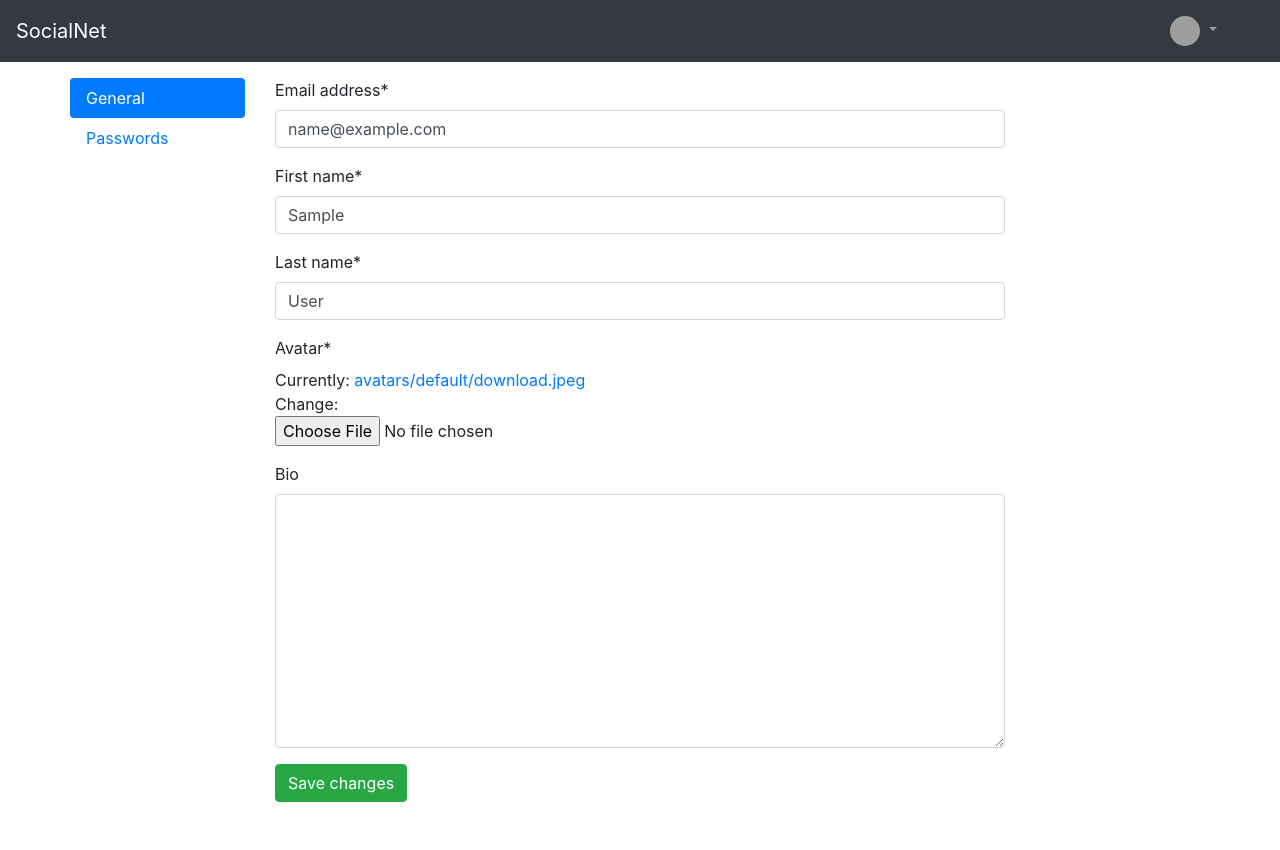
After one commit to oussama4/sn, a Django app: page /settings/1/ in a window 1280 px wide. The commit adds this page. Run offline with Django 3.2, Linux system fonts and the light colour scheme; the visitor is signed in with stand-in values (Sample User, id 1); data comes from the database, SQL or seed files in the repository; some libraries are stand-ins or nearby versions; grey boxes are pictures that could not be loaded.

Commit message:
add profile settings

```diff
--- a/accounts/urls.py
+++ b/accounts/urls.py
@@ -1,14 +1,34 @@
 from django.urls import path
 from django.contrib.auth import views as auth_views
+from django.contrib.auth.views import PasswordChangeView, PasswordChangeDoneView
 
-from .views import SignUp, profile, follow
+from .views import SignUp, profile, follow, UpdateUser
 
+app_name = 'accounts'
 urlpatterns = [
     path('login', auth_views.LoginView.as_view(template_name='accounts/login.html'),
         name='login'),
     path('logout', auth_views.LogoutView.as_view(template_name='index.html'),
         name='logout'),
     path('register', SignUp.as_view(), name='signup'),
+    path('settings/<int:pk>/passwords/',
+        PasswordChangeView.as_view(template_name='accounts/settings.html',
+                                    success_url='done',
+                                    extra_context={
+                                        'gactive': '',
+                                        'pactive': 'active',
+                                        'is_general': False,
+                                        'is_password': True
+                                    }), name='change_password'),
+    path('settings/<int:pk>/passwords/done/', PasswordChangeDoneView.as_view(
+        template_name='accounts/password_changed.html'),
+        name='password_change_done'),
+    path('settings/<int:pk>/', UpdateUser.as_view(extra_context={
+                                                    'gactive': 'active',
+                                                    'pactive': '',
+                                                    'is_general': True,
+                                                    'is_password': False
+                                                }), name='update_user'),
     path('follow_user', follow, name='follow_user'),
     path('profile/<int:pk>/', profile, name='profile'),
 ]
--- a/accounts/views.py
+++ b/accounts/views.py
@@ -1,7 +1,8 @@
 from json import loads
 
 from django.shortcuts import render, get_object_or_404
-from django.views.generic import CreateView
+from django.views.generic import CreateView, UpdateView
+from django.contrib.auth.mixins import LoginRequiredMixin
 from django.urls import reverse_lazy
 from django.contrib.auth.decorators import login_required
 from django.views.decorators.http import require_POST
@@ -50,3 +51,8 @@ class SignUp(CreateView):
     form_class = UserCreationForm
     success_url = reverse_lazy('login')
     template_name = 'accounts/signup.html'
+
+class UpdateUser(LoginRequiredMixin, UpdateView):
+    model = User
+    fields = ['email', 'first_name', 'last_name', 'avatar', 'bio']
+    template_name = 'accounts/settings.html'
--- a/feed/urls.py
+++ b/feed/urls.py
@@ -2,6 +2,7 @@ from django.urls import path
 
 from .views import post_action, index
 
+app_name = 'feed'
 urlpatterns = [
     path('feed/post', post_action, name='post_action'),
     path('', index, name='index'),
--- a/socialdj/settings/base.py
+++ b/socialdj/settings/base.py
@@ -139,7 +139,7 @@ MEDIA_ROOT = os.path.join(BASE_DIR, 'media/')
 
 CRISPY_TEMPLATE_PACK = 'bootstrap4'
 
-LOGIN_REDIRECT_URL = 'index'
+LOGIN_REDIRECT_URL = 'feed:index'
 LOGIN_URL = 'login'
 LOGOUT_REDIRECT_URL = 'index'
 
--- a/socialdj/urls.py
+++ b/socialdj/urls.py
@@ -26,8 +26,8 @@ admin.site.site_title = _('SocialDJ site admin')
 urlpatterns = [
     path('admin/', admin.site.urls),
     path('graphql/', GraphQLView.as_view(graphiql=True)),
-    path('', include('accounts.urls')),
-    path('', include('feed.urls')),
+    path('', include('accounts.urls', namespace='accounts')),
+    path('', include('feed.urls', namespace='feed')),
 ]
 
 if settings.DEBUG:
--- a/templates/accounts/login.html
+++ b/templates/accounts/login.html
@@ -14,7 +14,7 @@
     <div class="container">
         <div class="row mt-5">
             <div class="col-sm-6 offset-sm-3">
-                <form method="post" action="{% url 'login' %}">
+                <form method="post" action="{% url 'accounts:login' %}">
                     {% csrf_token %}
                     {{ form|crispy }}
 
--- /dev/null
+++ b/templates/accounts/settings.html
@@ -0,0 +1,50 @@
+{% extends "base.html" %}
+{% load staticfiles %}
+{% load crispy_forms_tags %}
+
+{% block title %}
+  Profile settings
+{% endblock title %}
+
+{% block head %}
+  {% include "../profile_head.html" %}
+{% endblock head %}
+
+{% block body %}
+    <div class="container">
+        <div class="row mt-3 mb-5">
+            <div class="nav flex-column nav-pills col-2" id="v-pills-tab" role="tablist" aria-orientation="vertical">
+                <a class="nav-link {{gactive}}" id="v-pills-general-tab"
+                   href="{% url 'accounts:update_user' request.user.id %}" role="tab" aria-controls="v-pills-general" aria-selected="true">
+                    General
+                </a>
+                <a class="nav-link {{pactive}}" id="v-pills-passwords-tab"
+                   href="{% url 'accounts:change_password' request.user.id %}" role="tab" aria-controls="v-pills-passwords" aria-selected="false">
+                        Passwords
+                </a>
+            </div>
+            <div class="tab-content col-8" id="v-pills-tabContent">
+                <div class="tab-pane fade show active" id="v-pills-general" role="tabpanel"
+                     aria-labelledby="v-pills-general-tab">
+                     {% if is_general %}
+                        <form action="{% url 'accounts:update_user' request.user.id %}" method="post">
+                            {% csrf_token %}
+                            {{form|crispy}}
+                            <input type="submit" value="Save changes" class="btn btn-success">
+                        </form>
+                     {% endif %}
+                </div>
+                <div class="tab-pane fade show active" id="v-pills-passwords" role="tabpanel"
+                     aria-labelledby="v-pills-passwords-tab">
+                     {% if is_password %}
+                        <form action="{% url 'accounts:change_password' request.user.id %}" method="post">
+                            {% csrf_token %}
+                            {{form|crispy}}
+                            <input type="submit" value="Change password" class="btn btn-success">
+                        </form>
+                     {% endif %}
+                    </div>
+            </div>
+        </div>
+    </div>
+{% endblock body %}
--- a/templates/index.html
+++ b/templates/index.html
@@ -7,10 +7,10 @@
 {% block head %}
     <ul class="navbar-nav offset-sm-9">
         <div class="nav-item">
-            <a class="nav-link" href="{% url 'login' %}">Log in</a>
+            <a class="nav-link" href="{% url 'accounts:login' %}">Log in</a>
         </div>
         <div class="nav-item">
-            <a class="nav-link" href="{% url 'signup' %}">Sign up</a>
+            <a class="nav-link" href="{% url 'accounts:signup' %}">Sign up</a>
         </div>
     </ul>
 {% endblock head %}
--- a/templates/profile_head.html
+++ b/templates/profile_head.html
@@ -4,10 +4,10 @@
             <img src="{{request.user.avatar.url}}" alt="avatar" class="avatar-xs img-fluid">
         </a>
         <div class="dropdown-menu" aria-labelledby="navbarDropdown">
-            <a class="dropdown-item" href="{% url 'profile' request.user.id %}">Profile</a>
-            {% comment %} <a class="dropdown-item" href="{% url 'settings' request.user.id %}">Settings</a> {% endcomment %}
+            <a class="dropdown-item" href="{% url 'accounts:profile' request.user.id %}">Profile</a>
+            <a class="dropdown-item" href="{% url 'accounts:update_user' request.user.id %}">Settings</a>
             <div class="dropdown-divider"></div>
-            <a class="dropdown-item" href="{% url 'logout' %}">Logout</a>
+            <a class="dropdown-item" href="{% url 'accounts:logout' %}">Logout</a>
         </div>
     </li>
 </ul>
```
Also changed, not shown: templates/accounts/password_changed.html (added, +11 -0 lines).
